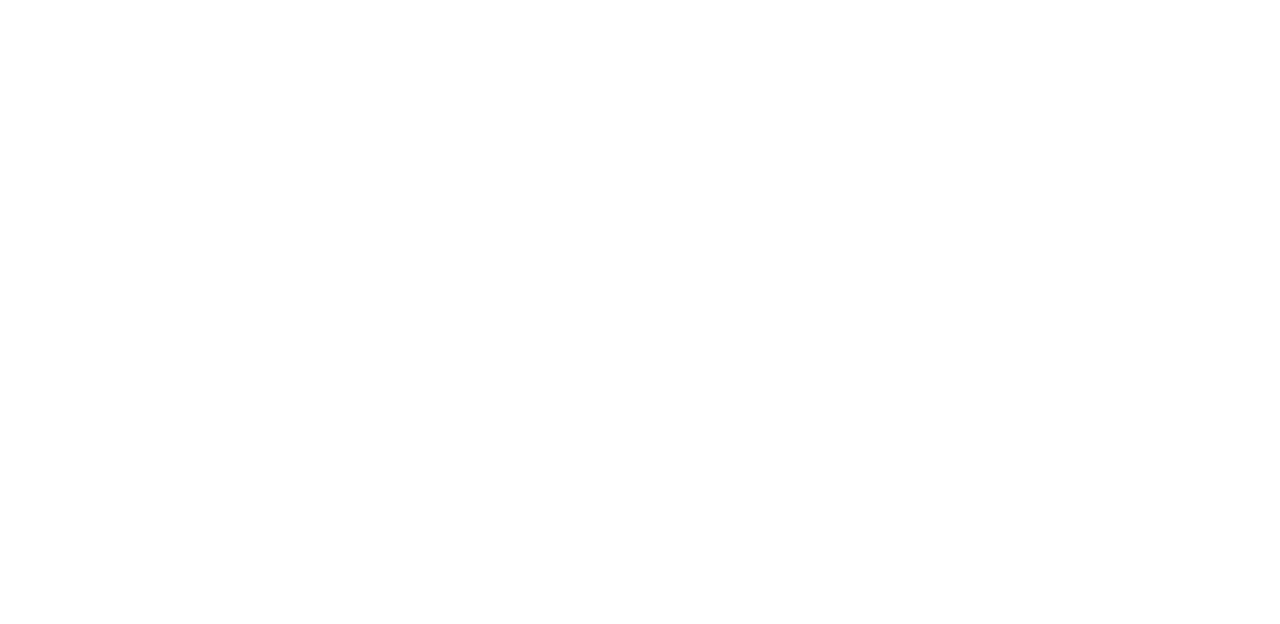
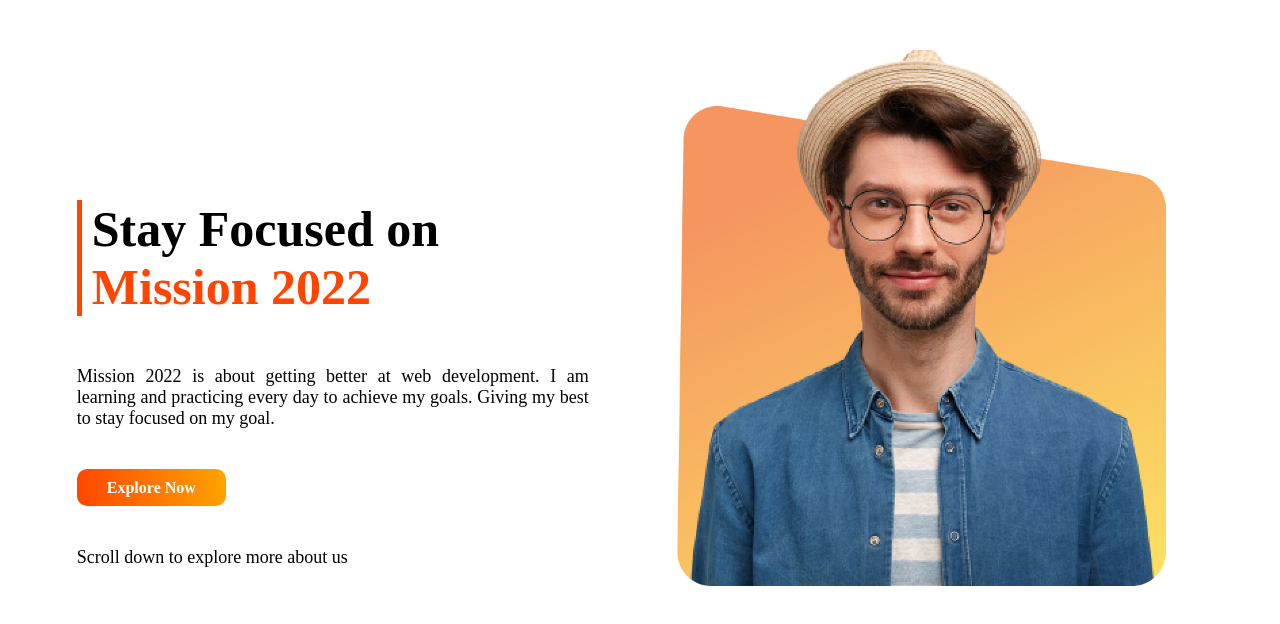
Before and after one commit to knrbokhari/Milestone-1, a plain HTML site: page index.html in a window 1280 px wide. Drawn offline with Linux system fonts and the light colour scheme.

Commit message:
2nd commit

```diff
--- a/index.html
+++ b/index.html
@@ -5,8 +5,35 @@
     <meta http-equiv="X-UA-Compatible" content="IE=edge">
     <meta name="viewport" content="width=device-width, initial-scale=1.0">
     <title>Portfolio</title>
+    <link rel="stylesheet" href="style.css">
 </head>
 <body>
+    <!-- header part -->
+    <section class="header">
+        <div class="hafe-width">
+            <div class="laft-border">
+                <h1>Stay Focused on <br> <span>Mission 2022</span></h1>
+            </div>
+            <p>Mission 2022 is about getting better at web development. I am learning and practicing every day to achieve my goals. Giving my best to stay focused on my goal.</p>
+            <a href="">Explore Now</a>
+            <p>Scroll down to explore more about us</p>
+        </div>
+        <div class="hafe-width">
+            <img src="images/person/person-1.png" alt="parson-1">
+        </div>
+    </section>
+    <section>
 
+    </section>
+    <section>
+        <div class="hafe-width"></div>
+        <div class="hafe-width"></div>
+    </section>
+    <section>
+        <div class="hafe-width"></div>
+        <div class="hafe-width"></div>
+    </section>
+    <section></section>
+    <footer></footer>
 </body>
 </html>
--- a/style.css
+++ b/style.css
@@ -0,0 +1,39 @@
+body{
+    margin: 0;
+}
+.header{
+    display: flex;
+    margin-top: 50px;
+}
+.hafe-width{
+    margin-left: 6%;
+    width: 40%;
+}
+.laft-border{
+    border-left: 5px solid orangered;
+    margin-top: 150px;
+}
+h1{
+    font-size: 50px;
+    margin-left: 10px;
+}
+span{
+    color: orangered;
+}
+p{
+    font-size: 18px;
+    text-align: justify;
+    margin: 50px 0;
+}
+a{
+    padding: 10px 30px;
+    color: white;
+    font-weight: 600;
+    background-image: linear-gradient(80deg, orangered, orange);
+    margin: 20px 0;
+    border-radius: 10px;
+    text-decoration: none;
+}
+img{
+    width: 100%;
+}
```
